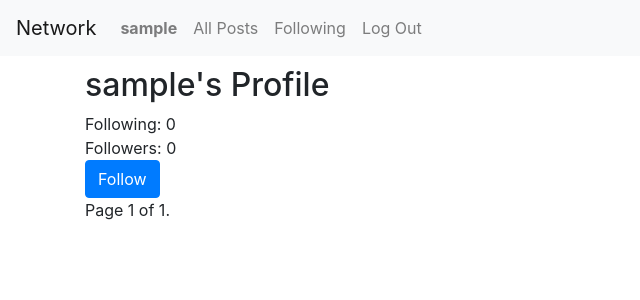
After one commit to visualsoul/network, a Django app: page /profile/1 in a window 1280 px wide. The commit adds this page. Shown: the top 300 px of the page, without its empty margins (0-640 px from the left). Run offline with Django 3.2, Linux system fonts and the light colour scheme; the visitor is signed in with stand-in values (Sample User, id 1); data comes from the database, SQL or seed files in the repository; data that the repository does not hold is empty; some libraries are stand-ins or nearby versions.

Commit message:
Created profile.html page and views

```diff
--- a/network/templates/network/layout.html
+++ b/network/templates/network/layout.html
@@ -17,7 +17,7 @@
               <ul class="navbar-nav mr-auto">
                 {% if user.is_authenticated %}
                     <li class="nav-item">
-                        <a class="nav-link" href="#"><strong>{{ user.username }}</strong></a>
+                        <a class="nav-link" href="{% url 'profile' user.id %}"><strong>{{ user.username }}</strong></a>
                     </li>
                 {% endif %}
                 <li class="nav-item">
@@ -25,7 +25,7 @@
                 </li>
                 {% if user.is_authenticated %}
                     <li class="nav-item">
-                        <a class="nav-link" href="#">Following</a>
+                        <a class="nav-link" href="{% url 'following' %}">Following</a>
                     </li>
                     <li class="nav-item">
                         <a class="nav-link" href="{% url 'logout' %}">Log Out</a>
--- /dev/null
+++ b/network/templates/network/posts.html
@@ -0,0 +1,57 @@
+<div id="posts">
+    {% for post in page_obj %}
+     <div style="margin-top: 20px;" id="post-{{ post.id }}">
+        <div class="card">
+            <div class="card-header">
+                <a style="color: darkslategray;" href="{% url 'profile' post.author.id %}">
+                   <strong>{{ post.author.username }}</strong>
+                </a>
+                <small class="text-muted"><em>Posted On</em>: {{ post.timestamp }}</small>
+            </div>
+            <div id="card-body" class="card-body">
+                <textarea style="display: none;" name="post-body" id="post-body-{{ post.id }}"></textarea>
+                <p id="p-body-{{ post.id }}" class="card-text">{{ post.body }}</p>
+            </div>
+            <div id="card-footer-{{ post.id }}" style="padding-top: 0px; padding-bottom: 5px;" class="card-footer">
+                <p class="card-text">
+                <small>
+                    {% if user.id not in post.serialize.likes  %}
+                        <i id="like-button" class="fa fa-heart" title="like"></i>
+                    {% else %}
+                        <i style="color: red;" id="like-button" class="fa fa-heart" title="unlike"></i>
+                    {% endif %}
+                    <span id="like-counter">{{ post.serialize.likes|length }}</span>
+                    {%  if user.id == post.author.id %}
+                        <span id="separator">&nbsp;|&nbsp;</span>
+                        <i id="edit-button" class="fa fa-edit fa-lg" title="Edit post"></i>
+                        <button id="save-button-{{ post.id }}" style="display: none;" class="btn btn-primary btn-sm pull-right">Save</button>
+                    {% endif %}
+                </small>
+                </p>
+            </div>
+        </div>
+    </div>
+
+    {% endfor %}
+
+    </div>
+
+<!-- PAGINATION -->
+    <div class="pagination">
+    <span class="step-links">
+        {% if page_obj.has_previous %}
+            <a href="?page=1">&laquo; first</a>
+            <a href="?page={{ page_obj.previous_page_number }}">previous</a>
+        {% endif %}
+
+        <span class="current">
+            Page {{ page_obj.number }} of {{ page_obj.paginator.num_pages }}.
+        </span>
+
+        {% if page_obj.has_next %}
+            <a href="?page={{ page_obj.next_page_number }}">next</a>
+            <a href="?page={{ page_obj.paginator.num_pages }}">last &raquo;</a>
+        {% endif %}
+    </span>
+    </div>
+<!-- END PAGINATION -->
--- /dev/null
+++ b/network/templates/network/profile.html
@@ -0,0 +1,27 @@
+{% extends "network/layout.html" %}
+
+{% block body %}
+    {% if user.is_authenticated %}
+        {% if user_data %}
+        <h2>{{ user_data.username }}'s Profile</h2>
+            <div>
+                <div>Following: <span id="following-count">{{ user_data.following|length }}</span></div>
+                <div>Followers: <span id="followers-count">{{ user_data.followers|length }}</span></div>
+                <button id="follow-button" class="btn btn-primary">Follow</button>
+            </div>
+        {% else %}
+        <h2>Profile Page</h2>
+        {% endif %}
+    <!-- USER PROFILE INFORMATION -->
+
+    <!-- END USER PROFILE INFORMATION SECTION -->
+
+    <!-- POSTS -->
+    {% include 'network/posts.html' %}
+
+    <!-- END POST SECTION -->
+
+    {% else %}
+        <p>Please login to see this page.</p>
+    {% endif %}
+{% endblock %}
--- a/network/urls.py
+++ b/network/urls.py
@@ -7,5 +7,7 @@ urlpatterns = [
     path("", views.index, name="index"),
     path("login", views.login_view, name="login"),
     path("logout", views.logout_view, name="logout"),
-    path("register", views.register, name="register")
+    path("register", views.register, name="register"),
+    path("following", views.following, name="following"),
+    path("profile/<int:user_id>", views.profile, name="profile")
 ]
--- a/network/views.py
+++ b/network/views.py
@@ -19,6 +19,45 @@ def index(request):
         page_number = request.GET.get('page')
         page_obj = paginator.get_page(page_number)
         return render(request, "network/index.html", {"page_obj": page_obj})
+    return HttpResponseRedirect(reverse("login"))
+
+
+@login_required
+def following(request):
+    if request.user.is_authenticated:
+        posts = None
+        message = dict()
+        try:
+            posts = Post.objects.filter(author__followers=request.user.id).order_by('-timestamp')
+        except Post.DoesNotExist:
+            message["result"] = "Couldn't find any posts."
+        paginator = Paginator(posts, 10)
+        page_number = request.GET.get('page')
+        page_obj = paginator.get_page(page_number)
+        return render(request, "network/following.html", {"page_obj": page_obj})
+    return HttpResponseRedirect(reverse("login"))
+
+
+@login_required
+def profile(request, user_id):
+    if request.user.is_authenticated:
+        posts = None
+        user_data = None
+        message = dict()
+        try:
+            user_data = User.objects.get(id=user_id).serialize()
+        except User.DoesNotExist:
+            message["error"] = "User does not exist."
+
+        try:
+            posts = Post.objects.filter(author_id=user_id).order_by('-timestamp')
+        except Post.DoesNotExist:
+            message["result"] = "Couldn't find any posts."
+
+        paginator = Paginator(posts, 10)
+        page_number = request.GET.get('page')
+        page_obj = paginator.get_page(page_number)
+        return render(request, "network/profile.html", {"page_obj": page_obj, "user_data": user_data})
     return HttpResponseRedirect(reverse("login"))
 
 
```
Also changed, not shown: network/templates/network/following.html (added, +15 -0 lines), network/templates/network/index.html (+1 -55 lines).
